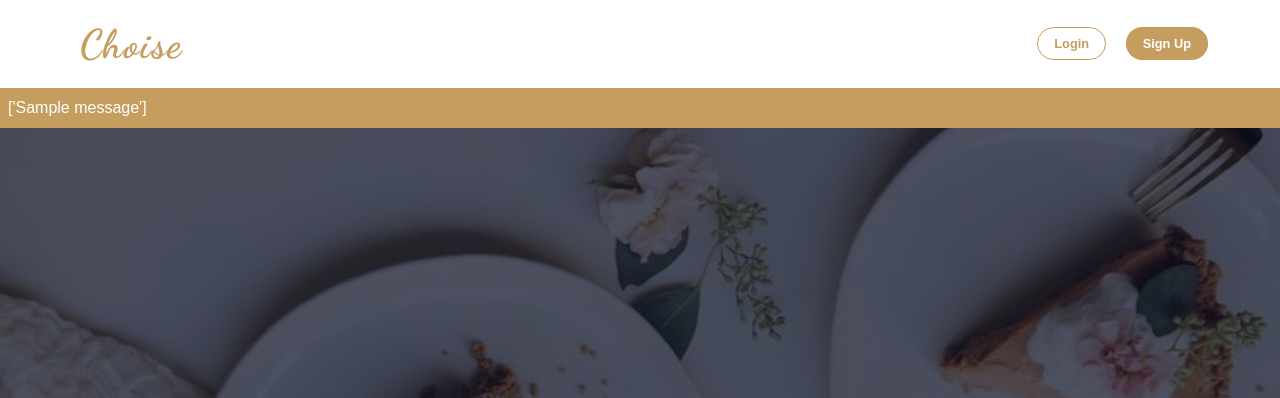
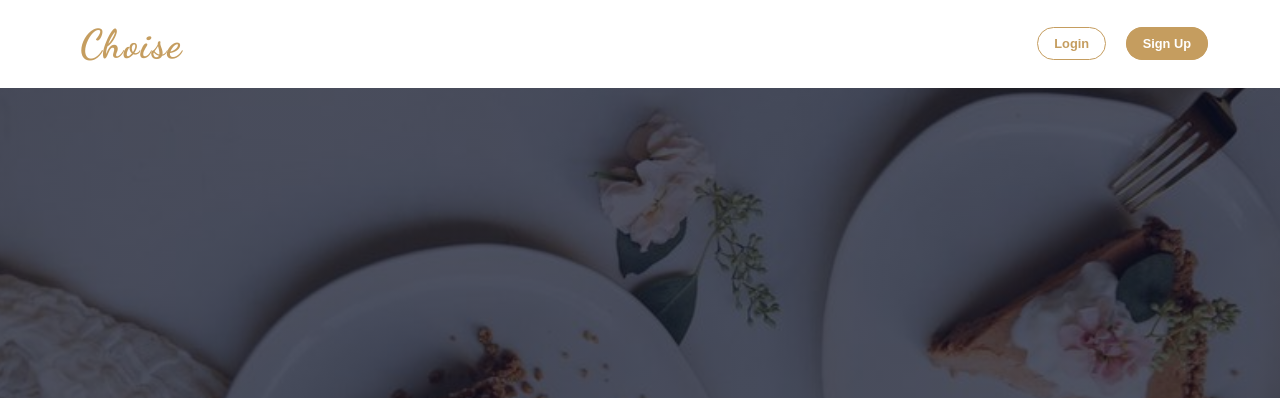
Before and after one commit to Jiddahh/Choise, a Flask app: page /login in a window 1280 px wide. Shown: the top 398 px of the page. Run offline with Flask 2, Linux system fonts and the light colour scheme; one stand-in notice (Sample message) is shown.

Commit message:
issue with get_flashed_message for login and signup page not fixed

```diff
--- a/app.py
+++ b/app.py
@@ -64,13 +64,18 @@ def register():
         user = users.query.filter_by(username=username_submitted).first()
 
         # Ensure a username was submitted
-        if not username_submitted or password_submitted:
-            flash("must provide username and password", category="error")
+        if not username_submitted:
+            flash("must provide username", category="warning")
+            return redirect("/register")
+
+         # Ensure a password was submitted
+        if not password_submitted:
+            flash("must provide password", category="warning")
             return redirect("/register")
 
         # Ensure the username doesn't exist
         elif len(user) != 0:
-            flash("username alredy exists", category="error")
+            flash("username alredy exists", category="warning")
             return redirect("/register")
 
         else:
@@ -108,7 +113,7 @@ def login():
 
         # Ensure username and password was submitted
         if not username_submitted or not password_submitted:
-            flash("username and password must be provided", category="error")
+            flash("username and password must be provided", category="warning")
             return redirect("/login")
 
         # Query database for user
--- a/static/choise.js
+++ b/static/choise.js
@@ -3,7 +3,6 @@ document.addEventListener("DOMContentLoaded", () => {
     const date = new Date();
     let current_year = date.getFullYear();
 
-    console.log(current_year);
     document.querySelector(".year").innerHTML = current_year;
 
 })
--- a/static/style.css
+++ b/static/style.css
@@ -338,9 +338,8 @@ Flash-message
 ===============
 */
 .flashed-message {
-  background-color:rgba(197,157,95,1);
-  padding: .5rem;
-  color: var(--clr-white);
+  background-color:transparent;
+  color: red;
 
 }
 
--- a/templates/layout.html
+++ b/templates/layout.html
@@ -34,11 +34,11 @@
                 </div>
             </nav>
             <!-- flashed messages -->
-            {% if get_flashed_messages() %}
+            <!-- {% if get_flashed_messages() %}
             <div class="flashed-message">
                 {{ get_flashed_messages() }}
             </div>
-            {% endif %}
+            {% endif %} -->
         </div>
     </header>
 
--- a/templates/register.html
+++ b/templates/register.html
@@ -20,6 +20,11 @@ Sign up
       </div>
     </div>
 
+    <!-- {% if get_flashed_messages() %}
+            <div class="flashed-message">
+                {{ get_flashed_messages() }}
+            </div>
+    {% endif %} -->
     <input type="submit" name="register" id="register" class="btn" value="Sign up"/>
 
   </div>
```
Also changed, not shown: templates/login.html (+7 -0 lines).
